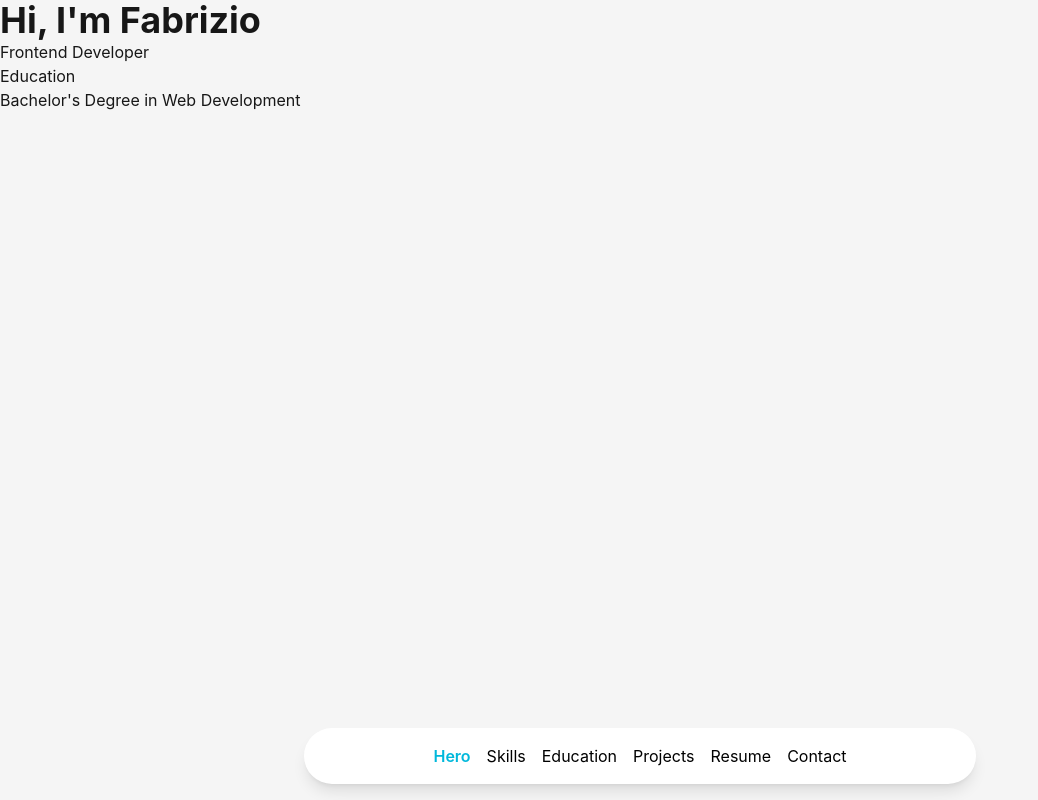
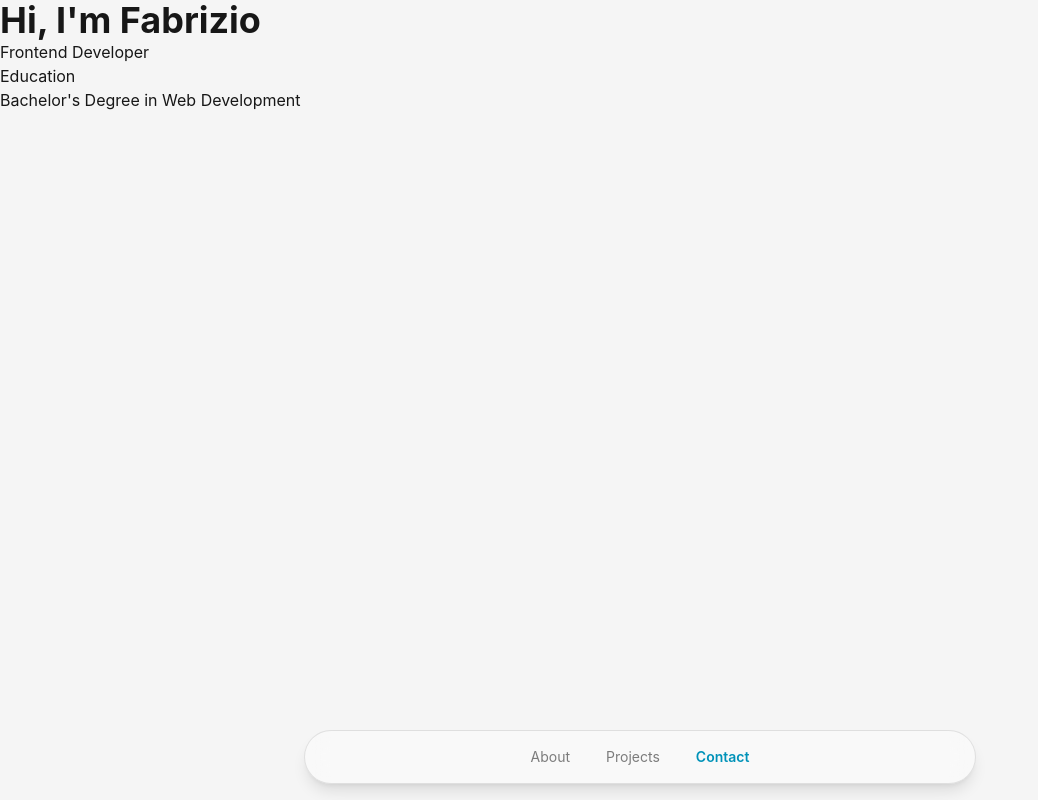
Before and after one commit to fabri-platero/portfolio-frontend, a React (Vite) app: page / in a window 1280 px wide. Shown: the whole page, without its empty margins (0-1038 px from the left). Built offline with nearby package versions, Linux system fonts and the light colour scheme.

Commit message:
add scroll spy and glass style to navbar

```diff
--- a/src/Components/Navbar.jsx
+++ b/src/Components/Navbar.jsx
@@ -1,11 +1,8 @@
 import { useEffect, useState } from 'react';
 
 const navItems = [
-  { id: 'hero', label: 'Hero' },
-  { id: 'skills', label: 'Skills' },
-  { id: 'education', label: 'Education' },
+  { id: 'about', label: 'About' },
   { id: 'projects', label: 'Projects' },
-  { id: 'resume', label: 'Resume' },
   { id: 'contact', label: 'Contact' },
 ];
 
@@ -32,18 +29,33 @@ function NavBar() {
 
     sections.forEach((section) => observer.observe(section));
 
-    return () => observer.disconnect();
+    const handleScroll = () => {
+      const scrolledToBottom =
+        window.innerHeight + window.scrollY >= document.documentElement.scrollHeight - 2;
+      if (scrolledToBottom) {
+        setActiveId(navItems[navItems.length - 1].id);
+      }
+    };
+
+    window.addEventListener('scroll', handleScroll);
+
+    return () => {
+      observer.disconnect();
+      window.removeEventListener('scroll', handleScroll);
+    };
   }, []);
 
   return (
-    <nav className="fixed bottom-4 left-1/2 z-50 w-[min(90%,_42rem)] -translate-x-1/2 rounded-full bg-white p-4 text-black shadow-lg">
-      <ul className="flex flex-wrap justify-center gap-x-4 gap-y-2">
+    <nav className="fixed bottom-4 left-1/2 z-50 w-[min(90%,_42rem)] -translate-x-1/2 rounded-full border border-black/10 bg-white/40 p-2 text-black shadow-lg backdrop-blur-md dark:border-white/10 dark:bg-white/5 dark:text-white">
+      <ul className="flex flex-wrap justify-center gap-1">
         {navItems.map((item) => (
           <li key={item.id}>
             <a
               href={`#${item.id}`}
-              className={`transition-colors hover:text-cyan-300 ${
-                activeId === item.id ? 'text-cyan-500 font-semibold' : ''
+              className={`block rounded-full px-4 py-2 text-sm transition-colors hover:bg-black/5 dark:hover:bg-white/10 ${
+                activeId === item.id
+                  ? 'font-semibold text-cyan-600 dark:text-cyan-400'
+                  : 'text-black/50 dark:text-white/50'
               }`}
             >
               {item.label}
```
